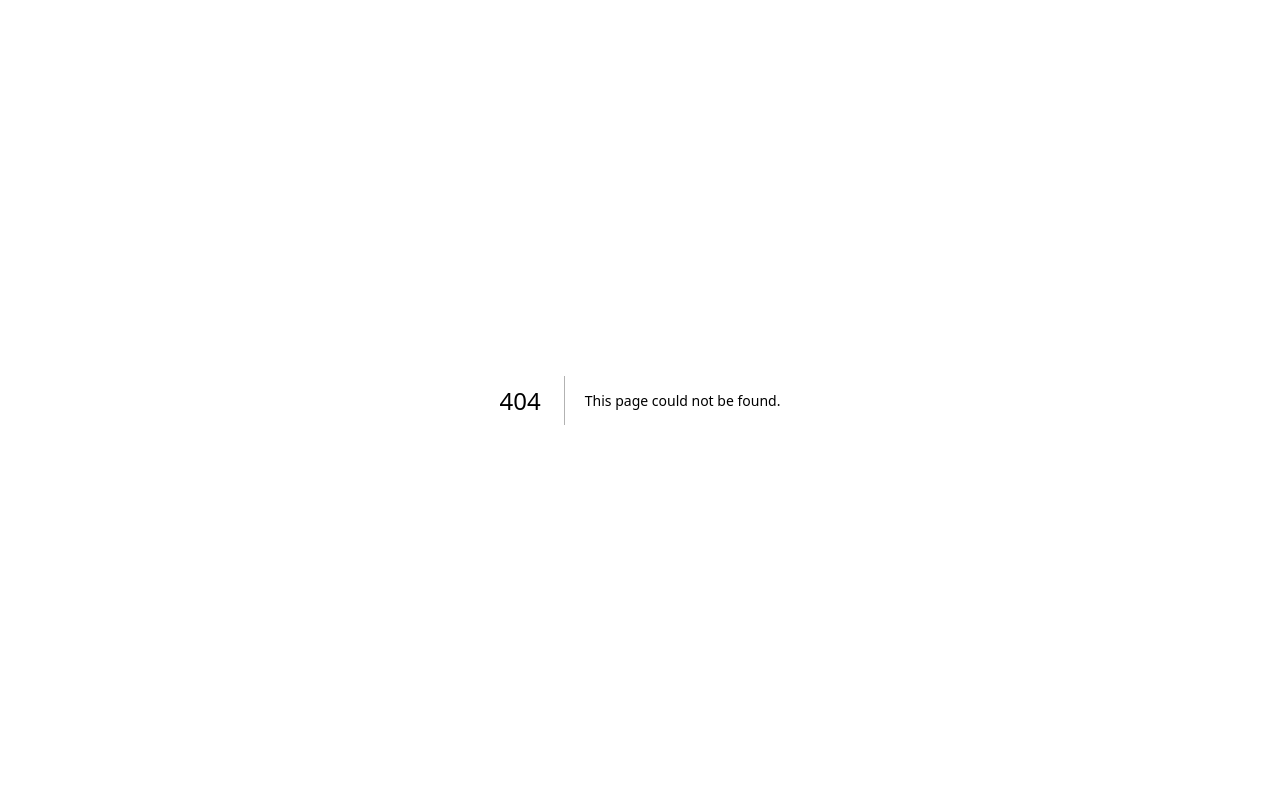
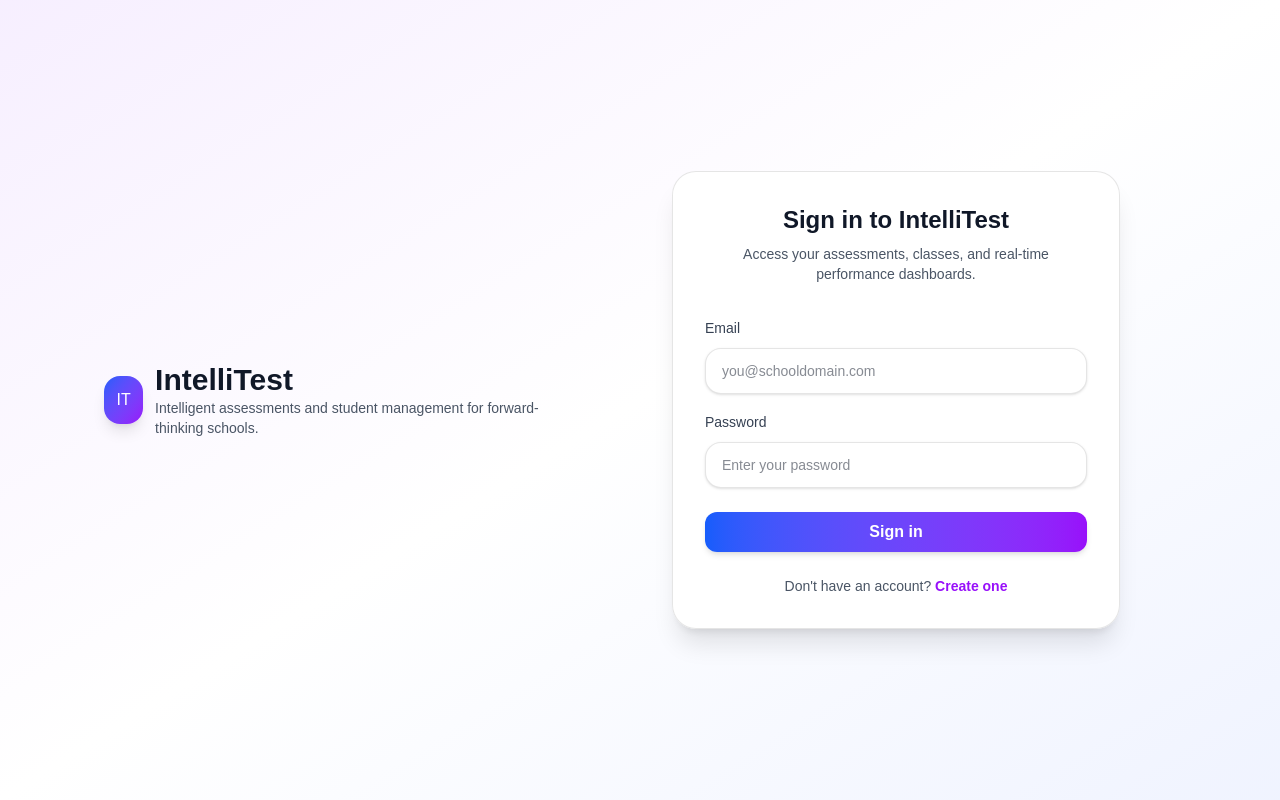
Before and after one commit to KolarDev/IntelliTest-Client, a Next.js app: page /sign-in in a window 1280 px wide. Before the commit this address had no page. Built offline with nearby package versions, Linux system fonts and the light colour scheme.

Commit message:
Implement sign-in page
cgen-6ddda2c0483d4ac29c79f7ec8bfc6577

```diff
--- /dev/null
+++ b/src/app/(auth)/sign-in/page.tsx
@@ -0,0 +1,103 @@
+"use client";
+
+import Link from "next/link";
+import { useState } from "react";
+import { Button } from "@/components/button";
+import { useToast } from "@/components/ui/toastProvider";
+
+interface SignInFormState {
+  email: string;
+  password: string;
+}
+
+export default function SignInPage() {
+  const [formState, setFormState] = useState<SignInFormState>({
+    email: "",
+    password: "",
+  });
+  const { pushToast } = useToast();
+
+  const handleChange = (event: React.ChangeEvent<HTMLInputElement>) => {
+    const { name, value } = event.target;
+    setFormState((previous) => ({ ...previous, [name]: value }));
+  };
+
+  const handleSubmit = (event: React.FormEvent<HTMLFormElement>) => {
+    event.preventDefault();
+
+    if (!formState.email || !formState.password) {
+      pushToast({
+        title: "Incomplete details",
+        description: "Enter both your email and password to continue.",
+        variant: "error",
+      });
+      return;
+    }
+
+    pushToast({
+      title: "Signed in",
+      description: "Welcome back to IntelliTest.",
+      variant: "success",
+    });
+  };
+
+  return (
+    <div className="rounded-3xl border border-black/10 bg-white/95 p-8 shadow-xl backdrop-blur">
+      <div className="space-y-2 text-center">
+        <h2 className="text-2xl font-semibold text-gray-900">Sign in to IntelliTest</h2>
+        <p className="text-sm text-gray-600">
+          Access your assessments, classes, and real-time performance dashboards.
+        </p>
+      </div>
+
+      <form onSubmit={handleSubmit} className="mt-8 space-y-6">
+        <div className="space-y-4">
+          <div className="text-left">
+            <label htmlFor="email" className="text-sm font-medium text-gray-700">
+              Email
+            </label>
+            <input
+              id="email"
+              name="email"
+              type="email"
+              autoComplete="email"
+              value={formState.email}
+              onChange={handleChange}
+              className="mt-2 w-full rounded-2xl border border-black/10 bg-white px-4 py-3 text-sm text-gray-900 shadow-sm focus:border-purple-500 focus:outline-none focus:ring-2 focus:ring-purple-200"
+              placeholder="you@schooldomain.com"
+            />
+          </div>
+          <div className="text-left">
+            <label htmlFor="password" className="text-sm font-medium text-gray-700">
+              Password
+            </label>
+            <input
+              id="password"
+              name="password"
+              type="password"
+              autoComplete="current-password"
+              value={formState.password}
+              onChange={handleChange}
+              className="mt-2 w-full rounded-2xl border border-black/10 bg-white px-4 py-3 text-sm text-gray-900 shadow-sm focus:border-purple-500 focus:outline-none focus:ring-2 focus:ring-purple-200"
+              placeholder="Enter your password"
+            />
+          </div>
+        </div>
+
+        <Button
+          type="submit"
+          className="w-full bg-gradient-to-r from-blue-600 to-purple-600 text-white shadow-md hover:from-blue-700 hover:to-purple-700"
+        >
+          Sign in
+        </Button>
+      </form>
+
+      <p className="mt-6 text-center text-sm text-gray-600">
+        Don&apos;t have an account?{" "}
+        <Link href="/sign-up" className="font-semibold text-purple-600 hover:text-purple-700">
+          Create one
+        </Link>
+      </p>
+    </div>
+  );
+}
```
